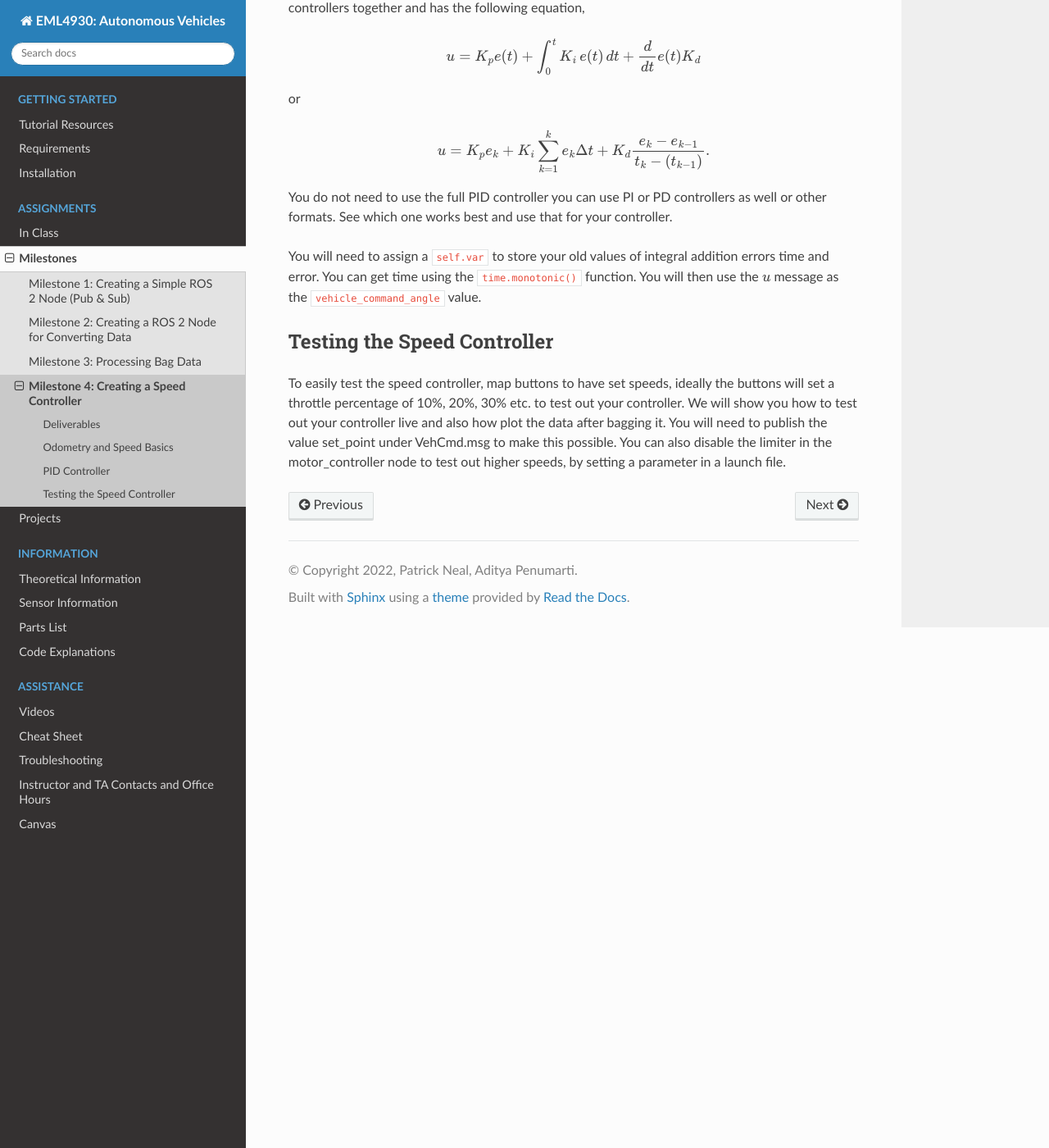
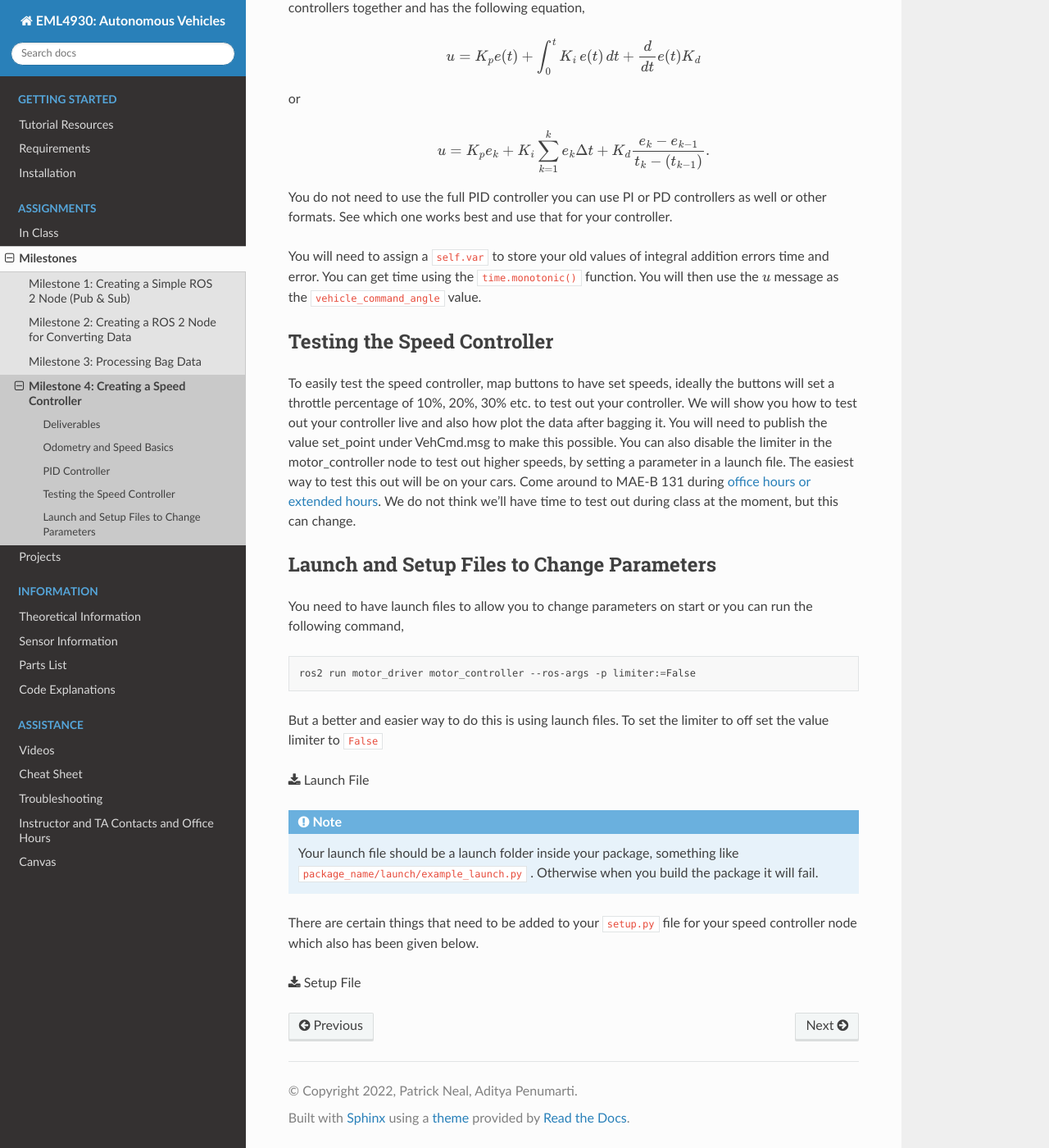
Before and after one commit to av-mae-uf/av1tenth-docs, a Sphinx documentation site: the page built from docs/assignments/milestones/milestone4.rst, in a window 1280 px wide and 1400 px high, scrolled down 2019 px. Shown: the whole window at 82% size. Built offline with Sphinx 7.4.7 and the Read the Docs theme 2.0.0, drawn with Linux system fonts in a browser that asks for light colours.

Commit message:
Updating milestone4 with launch files, updating launch files

```diff
--- a/docs/assignments/milestones/milestone4.rst
+++ b/docs/assignments/milestones/milestone4.rst
@@ -98,4 +98,26 @@ Testing the Speed Controller
 ^^^^^^^^^^^^^^^^^^^^^^^^^^^^
 To easily test the speed controller, map buttons to have set speeds, ideally the buttons will set a throttle percentage of 10%, 20%, 30% etc. to test out your controller.
 We will show you how to test out your controller live and also how plot the data after bagging it. You will need to publish the value set_point under VehCmd.msg to make this possible.
-You can also disable the limiter in the motor_controller node to test out higher speeds, by setting a parameter in a launch file.
+You can also disable the limiter in the motor_controller node to test out higher speeds, by setting a parameter in a launch file. The easiest way to test this out
+will be on your cars. Come around to MAE-B 131 during `office hours or extended hours <../../assistance/contact>`_. We do not think we'll have time to test out
+during class at the moment, but this can change.
+
+Launch and Setup Files to Change Parameters
+^^^^^^^^^^^^^^^^^^^^^^^^^^^^^^^^^^^^^^^^^^^
+
+You need to have launch files to allow you to change parameters on start or you can run the following command,
+
+.. code-block:: bash
+
+    ros2 run motor_driver motor_controller --ros-args -p limiter:=False
+
+But a better and easier way to do this is using launch files. To set the limiter to off set the value limiter to ``False``
+
+:download:`Launch File <project_files/example_launch.py>`
+
+.. note:: Your launch file should be a launch folder inside your package, something like ``package_name/launch/example_launch.py`` . Otherwise when you build the package it will fail.
+
+
+There are certain things that need to be added to your ``setup.py`` file for your speed controller node which also has been given below.
+
+:download:`Setup File <project_files/setup.py>`
--- a/docs/assignments/projects/project_files/example_launch.py
+++ b/docs/assignments/projects/project_files/example_launch.py
@@ -8,7 +8,7 @@ def generate_launch_description():
     motor_controller_node = Node(
         package="motor_driver",
         executable="motor_controller",
-        parameters=[{"steering_offset": 0.0}],
+        parameters=[{"steering_offset": 0.0, "limiter": True}],
     )
     ld.add_action(motor_controller_node)
     return ld
```
